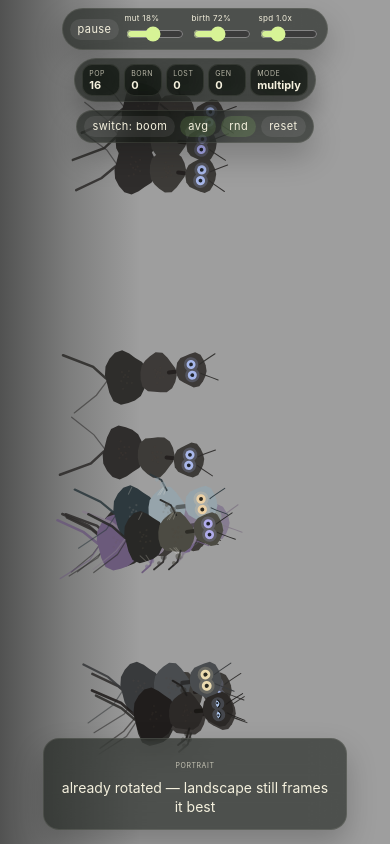
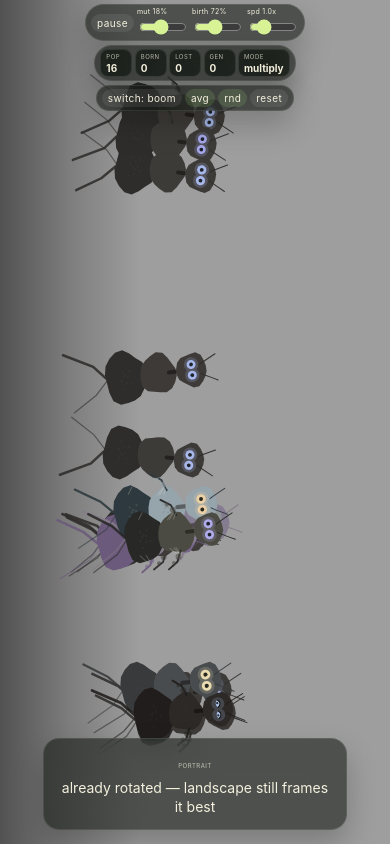
Before and after one commit to ka2le/crevo, a React (Vite) app: page / in a window 390 px wide. Built offline with nearby package versions, Linux system fonts and the light colour scheme.

Commit message:
Force ultra-compact landscape UI mode

```diff
--- a/src/App.css
+++ b/src/App.css
@@ -8,24 +8,24 @@ body,
 
 :root {
   color-scheme: dark;
-  --ui-gap: 8px;
-  --ui-pad-y: max(8px, env(safe-area-inset-top));
-  --ui-pad-x: 10px;
-  --group-gap: 5px;
-  --group-pad-y: 5px;
-  --group-pad-x: 7px;
+  --ui-gap: 4px;
+  --ui-pad-y: max(4px, env(safe-area-inset-top));
+  --ui-pad-x: 4px;
+  --group-gap: 3px;
+  --group-pad-y: 3px;
+  --group-pad-x: 5px;
   --group-radius: 999px;
-  --button-pad-y: 5px;
-  --button-pad-x: 8px;
-  --button-font: 11px;
-  --slider-font: 8px;
-  --slider-width: 58px;
-  --stat-min-width: 38px;
-  --stat-pad-y: 4px;
-  --stat-pad-x: 6px;
-  --stat-radius: 10px;
-  --stat-label-font: 7px;
-  --stat-value-font: 11px;
+  --button-pad-y: 4px;
+  --button-pad-x: 6px;
+  --button-font: 10px;
+  --slider-font: 7px;
+  --slider-width: 48px;
+  --stat-min-width: 32px;
+  --stat-pad-y: 3px;
+  --stat-pad-x: 5px;
+  --stat-radius: 8px;
+  --stat-label-font: 6px;
+  --stat-value-font: 10px;
   --portrait-card-width: min(78vw, 320px);
   --portrait-card-pad-y: 12px;
   --portrait-card-pad-x: 14px;
@@ -180,7 +180,7 @@ body,
   font-size: var(--portrait-card-font);
 }
 
-@media (min-width: 1000px) {
+@media (min-width: 1000px) and (min-height: 650px) {
   :root {
     --ui-gap: 10px;
     --ui-pad-y: max(10px, env(safe-area-inset-top));
@@ -210,7 +210,7 @@ body,
   }
 }
 
-@media (min-width: 1400px) {
+@media (min-width: 1400px) and (min-height: 800px) {
   :root {
     --ui-gap: 12px;
     --ui-pad-y: max(12px, env(safe-area-inset-top));
@@ -231,25 +231,47 @@ body,
   }
 }
 
-@media (max-width: 900px) and (orientation: landscape) {
+@media (max-height: 500px) and (orientation: landscape) {
   :root {
-    --ui-gap: 4px;
-    --ui-pad-y: max(4px, env(safe-area-inset-top));
-    --ui-pad-x: 4px;
-    --group-gap: 3px;
-    --group-pad-y: 3px;
-    --group-pad-x: 5px;
-    --button-pad-y: 4px;
-    --button-pad-x: 6px;
-    --button-font: 10px;
-    --slider-font: 7px;
-    --slider-width: 48px;
-    --stat-min-width: 32px;
-    --stat-pad-y: 3px;
-    --stat-pad-x: 5px;
-    --stat-radius: 8px;
-    --stat-label-font: 6px;
-    --stat-value-font: 10px;
+    --ui-gap: 2px;
+    --ui-pad-y: max(2px, env(safe-area-inset-top));
+    --ui-pad-x: 2px;
+    --group-gap: 2px;
+    --group-pad-y: 2px;
+    --group-pad-x: 3px;
+    --button-pad-y: 2px;
+    --button-pad-x: 4px;
+    --button-font: 8px;
+    --slider-font: 6px;
+    --slider-width: 36px;
+    --stat-min-width: 24px;
+    --stat-pad-y: 2px;
+    --stat-pad-x: 3px;
+    --stat-radius: 6px;
+    --stat-label-font: 5px;
+    --stat-value-font: 8px;
+  }
+}
+
+@media (max-height: 420px) and (orientation: landscape) {
+  :root {
+    --ui-gap: 1px;
+    --ui-pad-y: max(1px, env(safe-area-inset-top));
+    --ui-pad-x: 1px;
+    --group-gap: 1px;
+    --group-pad-y: 1px;
+    --group-pad-x: 2px;
+    --button-pad-y: 1px;
+    --button-pad-x: 3px;
+    --button-font: 7px;
+    --slider-font: 5px;
+    --slider-width: 28px;
+    --stat-min-width: 20px;
+    --stat-pad-y: 1px;
+    --stat-pad-x: 2px;
+    --stat-radius: 5px;
+    --stat-label-font: 4px;
+    --stat-value-font: 7px;
   }
 }
 
```
Also changed, not shown: 2 other files (tests, documents, lock files or other folders).
